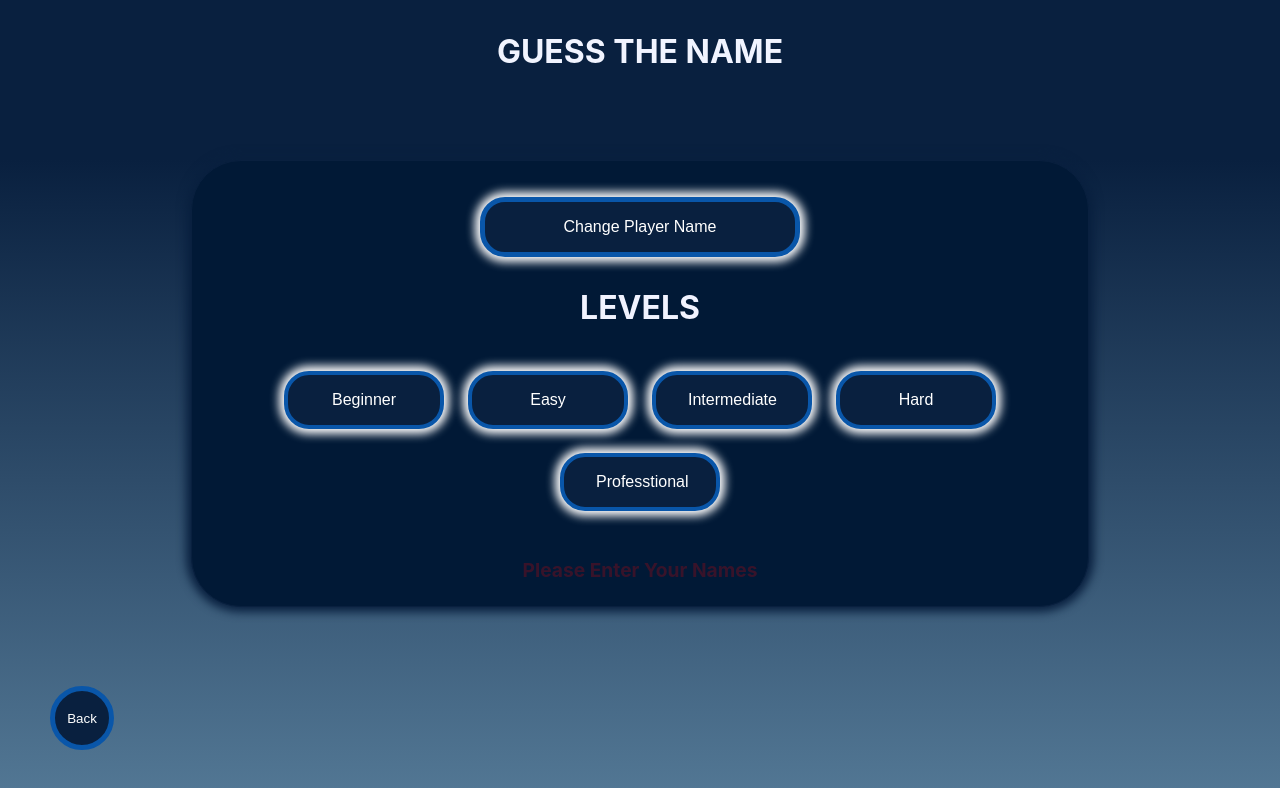
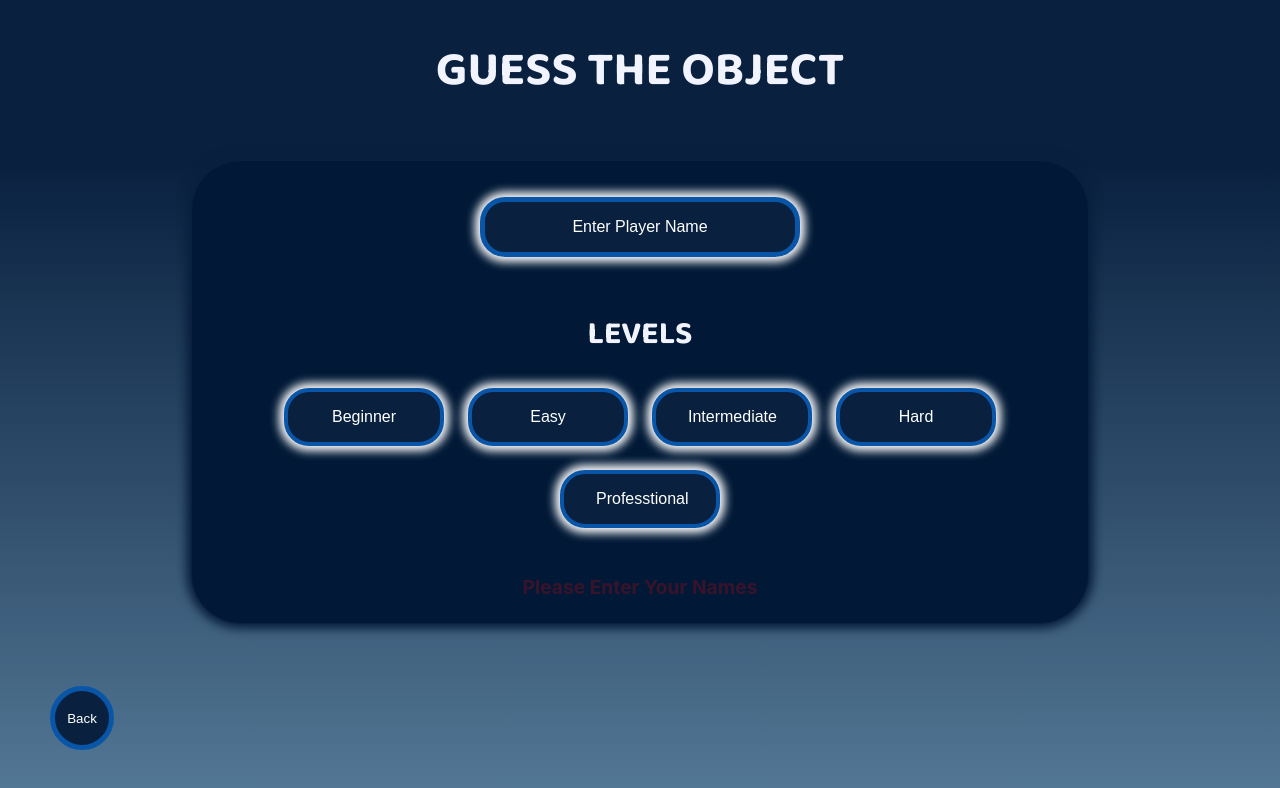
Before and after one commit to Divyakumar6163/Game-Craft-Arena, a React (Create React App) app: page /levels in a window 1280 px wide. Shown: the top 788 px of the page. Built offline with nearby package versions, Linux system fonts and the light colour scheme.

Commit message:
baloo bhai added

```diff
--- a/public/index.html
+++ b/public/index.html
@@ -10,34 +10,14 @@
       content="Web site created using create-react-app"
     />
     <link rel="apple-touch-icon" href="%PUBLIC_URL%/logo192.png" />
-    <!--
-      manifest.json provides metadata used when your web app is installed on a
-      user's mobile device or desktop. See https://developers.google.com/web/fundamentals/web-app-manifest/
-    -->
     <link rel="manifest" href="%PUBLIC_URL%/manifest.json" />
-    <!--
-      Notice the use of %PUBLIC_URL% in the tags above.
-      It will be replaced with the URL of the `public` folder during the build.
-      Only files inside the `public` folder can be referenced from the HTML.
-
-      Unlike "/favicon.ico" or "favicon.ico", "%PUBLIC_URL%/favicon.ico" will
-      work correctly both with client-side routing and a non-root public URL.
-      Learn how to configure a non-root public URL by running `npm run build`.
-    -->
-    <title>React App</title>
+    <link rel="preconnect" href="https://fonts.googleapis.com">
+<link rel="preconnect" href="https://fonts.gstatic.com" crossorigin>
+<link href="https://fonts.googleapis.com/css2?family=Baloo+2:wght@400..800&display=swap" rel="stylesheet">
+    <title>Guess the Object</title>
   </head>
   <body>
     <noscript>You need to enable JavaScript to run this app.</noscript>
     <div id="root"></div>
-    <!--
-      This HTML file is a template.
-      If you open it directly in the browser, you will see an empty page.
-
-      You can add webfonts, meta tags, or analytics to this file.
-      The build step will place the bundled scripts into the <body> tag.
-
-      To begin the development, run `npm start` or `yarn start`.
-      To create a production bundle, use `npm run build` or `yarn build`.
-    -->
   </body>
 </html>
--- a/src/App.js
+++ b/src/App.js
@@ -36,23 +36,19 @@ function App() {
   function PlayerDetail2(player3){
     setPlayerData3(player3);
   }
-
   function PlayerAttempts(attempts){
     setAttempts(attempts);
   }
   function PlayerName(PlayerNameValue){
     setPlayerName(PlayerNameValue);
-    // console.log(PlayerNameValue);
   }
   return (
     <main>
     <Header/>
      <BrowserRouter>
      <Routes>
-      {/* <Route path="/" element={<Header/>}/> */}
       <Route path="/" element={<GameRules/>}/>
       <Route path="/levels" element={<Levels playerNameData={(PlayerNameValue) => PlayerName(PlayerNameValue)} playerAttempts={(numAttempt) =>PlayerAttempts(numAttempt)} checkName={checkName} setCheckName={setCheckName}/>}/>
-      {/* <Route path="/levels" element={<PlayerName/>}/> */}
       <Route path="/player1" element={<Player1 player1Name={playerName.player1} playerDetail={(playerDetail)=>PlayerDetail(playerDetail)} playerDetail1={(playerDetail1)=>PlayerDetail1(playerDetail1)} playerDetail2={(playerDetail2)=>PlayerDetail2(playerDetail2)} attempts={attempts}/>}/>
       <Route path="/player2" element={<Player2 player2Name={playerName.player2} dataReceived={PlayerData} dataReceived2={PlayerData2} dataReceived3={PlayerData3} attempts={attempts}/>}/>
       </Routes>
--- a/src/components/game-rules.module.css
+++ b/src/components/game-rules.module.css
@@ -14,13 +14,15 @@
   border-radius: 50px;
   box-shadow: #09203F 0px 0px 10px 5px;
   border: #09203F 1px solid;
-  height: 53vh;
+  height: 57vh;
 }
 
 .h2 {
   margin-bottom: 15px;
   color: #F1F3FFFF;
   margin-left: 2rem;
+  font-family: "Baloo 2", sans-serif;
+  font-size: 2rem;
 }
 
 .ul {
--- a/src/components/header.jsx
+++ b/src/components/header.jsx
@@ -1,3 +1,4 @@
+import style from "./header.module.css";
 export default function Header() {
   return (
     <>
@@ -9,6 +10,7 @@ export default function Header() {
       >
         <image src="https://www.google.com/url?sa=i&url=https%3A%2F%2Fwww.pinterest.com%2Fpin%2F717768062982013%2F&psig=AOvVaw3" />
         <h1
+          className={style.h1}
           style={{
             textAlign: "center",
             padding: "2rem 0rem",
@@ -16,7 +18,7 @@ export default function Header() {
             margin: "0rem 0rem 12rem 0rem",
           }}
         >
-          GUESS THE NAME
+          GUESS THE OBJECT
         </h1>
       </header>
     </>
--- /dev/null
+++ b/src/components/header.module.css
@@ -0,0 +1,4 @@
+.h1 {
+    font-family: "Baloo 2", sans-serif;
+    font-size: 3rem;
+}
--- a/src/components/level.jsx
+++ b/src/components/level.jsx
@@ -35,7 +35,7 @@ export default function Levels({
       <section className={styleLevel.section}>
         {!changeName ? (
           <button className={styleLevel.button} onClick={handleClick}>
-            Change Player Name
+            Enter Player Name
           </button>
         ) : null}
         {changeName ? (
--- a/src/components/level.module.css
+++ b/src/components/level.module.css
@@ -17,15 +17,16 @@
   border-radius: 50px;
   box-shadow: #09203F 0px 0px 10px 5px;
   border: #09203F 1px solid;
-  /* background: linear-gradient(#09203F , #537895); */
 }
 
 .h2 {
   font-size: 2rem;
   font-weight: 700;
   text-transform: uppercase;
-  margin-bottom: 1rem;
+  margin-top: 3rem;
+  margin-bottom: 0rem;
   color: #F1F3FFFF;
+  font-family: "Baloo 2", sans-serif;
 }
 
 .ul {
--- a/src/components/modal.module.css
+++ b/src/components/modal.module.css
@@ -12,7 +12,7 @@
   width: 25rem;
   border-radius: 50px;
   box-shadow: #09203F 0px 0px 10px 5px;
-    border: #09203F  1px solid;
+  border: #09203F 1px solid;
   padding-bottom: 4rem;
 }
 
@@ -22,6 +22,7 @@
   text-align: center;
   margin-bottom: 1rem;
   color: #F1F3FFFF;
+  font-family: "Baloo 2", sans-serif;
 }
 
 .p {
--- a/src/components/player1.module.css
+++ b/src/components/player1.module.css
@@ -24,10 +24,12 @@
 }
 
 .playerHeader {
-  font-size: 1.8rem;
+  font-size: 2rem;
   margin-top: 2.5rem;
   margin-bottom: 30px;
   color: #F1F3FFFF;
+  font-family: "Baloo 2", sans-serif;
+
 }
 
 .playerForm {
--- a/src/components/player2.module.css
+++ b/src/components/player2.module.css
@@ -4,11 +4,12 @@
   align-items: center;
   padding-bottom: 2rem;
   font-family: Arial, sans-serif;
-  background: linear-gradient(#09203F , #537895);
+  background: linear-gradient(#09203F, #537895);
   height: auto;
   min-height: 75.6vh;
 }
-  .playerContainer{
+
+.playerContainer {
   display: flex;
   flex-direction: column;
   align-items: center;
@@ -22,13 +23,15 @@
   padding: 0rem 3.5rem 1rem 4rem;
   border-radius: 50px;
   box-shadow: #09203F 0px 0px 10px 5px;
-    border: #09203F  1px solid;
+  border: #09203F 1px solid;
 }
+
 .title {
-    font-size: 1.8rem;
+  font-size: 2rem;
   margin-top: 2.5rem;
   margin-bottom: 30px;
-    color:#F1F3FFFF;
+  color: #F1F3FFFF;
+  font-family: "Baloo 2", sans-serif;
 }
 
 .innerContainer {
@@ -36,15 +39,17 @@
   flex-direction: column;
   align-items: center;
 }
-  .innerContent{
+
+.innerContent {
   margin-right: 2rem;
   /* max-width:10rem; */
 }
+
 .attemptsLabel {
   margin-top: 20px;
   margin-bottom: 10px;
   font-size: 1.2em;
-    color:#F1F3FFFF;
+  color: #F1F3FFFF;
 }
 
 .descriptionContainer {
@@ -55,7 +60,7 @@
   font-size: 1.1em;
   text-align: center;
   /* height: fit-content; */
-    max-width:22rem;
+  max-width: 22rem;
 }
 
 .guessInputContainer {
@@ -108,19 +113,34 @@
   font-weight: bold;
   color: #333;
 }
+
 @keyframes shake {
-    0% { transform: translateX(0); }
-    25% { transform: translateX(-5px); }
-    50% { transform: translateX(5px); }
-    75% { transform: translateX(-5px); }
-    100% { transform: translateX(0); }
+  0% {
+    transform: translateX(0);
+  }
+
+  25% {
+    transform: translateX(-5px);
+  }
+
+  50% {
+    transform: translateX(5px);
+  }
+
+  75% {
+    transform: translateX(-5px);
+  }
+
+  100% {
+    transform: translateX(0);
+  }
 }
 
 .shake {
   animation: shake 0.4s ease-in-out;
 }
 
-  .backButton{
+.backButton {
   border-radius: 100%;
   width: 4rem;
   height: 4rem;
@@ -128,9 +148,11 @@
   border: 5px solid #0956a9;
   color: white;
   position: fixed;
-    bottom:50px;
-    left:50px;    cursor: pointer;
+  bottom: 50px;
+  left: 50px;
+  cursor: pointer;
 }
-  .backButton:hover{
+
+.backButton:hover {
   box-shadow: 0px 0px 10px 5px;
 }
```
Also changed, not shown: src/index.css (line endings or trailing spaces). Lines whose indentation alone changed are shown as unchanged.
